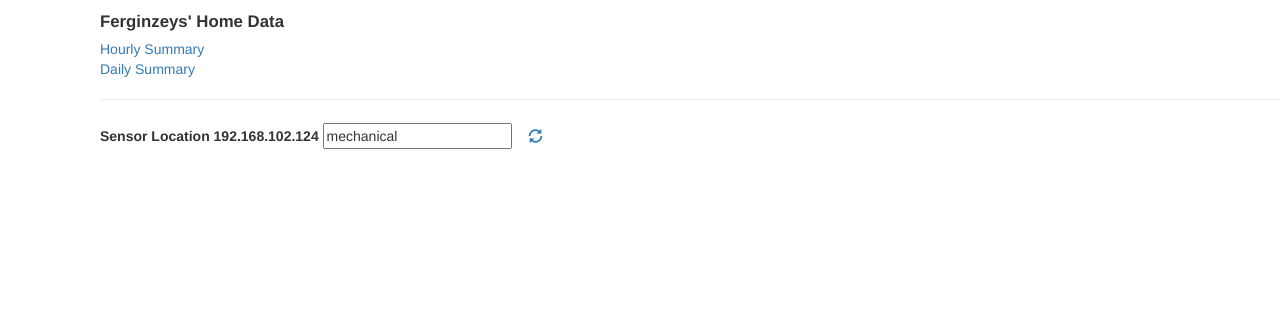
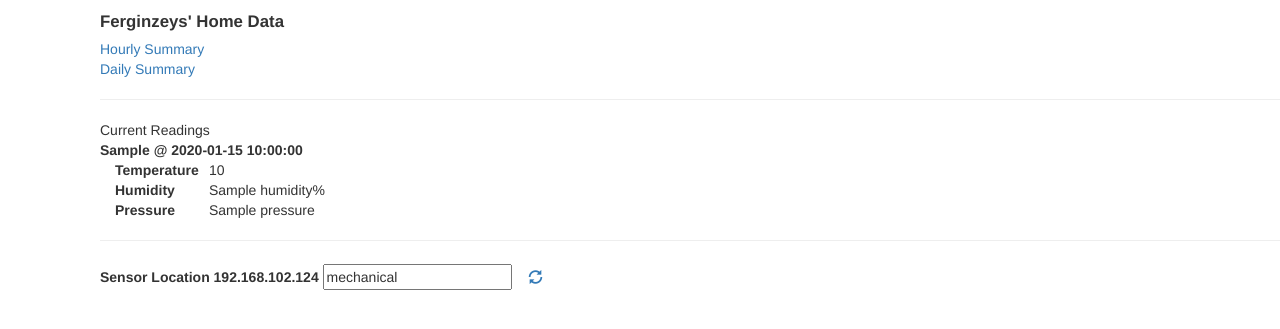
Before and after one commit to bferguso/homeauto-home_server, a Flask app: page / in a window 1280 px wide. Shown: the top 329 px of the page. Run offline with Flask 2, Linux system fonts and the light colour scheme; a database or web service that is not in the repository returns one stand-in record (values such as "Sample title"); some libraries are stand-ins or nearby versions.

Commit message:
Update formatting, put current temp on home page, hide summary data by default

```diff
--- a/src/main/html/homeServer/homeServer/app.py
+++ b/src/main/html/homeServer/homeServer/app.py
@@ -19,7 +19,9 @@ def verify_token(password):
 
 @app.route('/')
 def showHomePage():
-    return render_template("home.html", ip="192.168.102.124")
+    dao = HomeServerDao()
+    last_log = dao.getLastEnvironmentLog()
+    return render_template("home.html", ip="192.168.102.124", latest_env=last_log)
 
 @app.route('/inventory')
 def getinventory():
--- a/src/main/html/homeServer/homeServer/static/css/ferginzey.css
+++ b/src/main/html/homeServer/homeServer/static/css/ferginzey.css
@@ -18,3 +18,21 @@ div.ferginzey_title {
     font-weight: bold;
     color: #333;
 }
+
+div.env_reading_title {
+    font-weight: bold;
+}
+
+div.env_reading {
+    margin-left: 15px;
+}
+
+div.env_title {
+    display: inline-block;
+    font-weight: bold;
+    min-width: 90px;
+}
+
+div.env_value {
+    display: inline-block;
+}
--- a/src/main/html/homeServer/homeServer/templates/home.html
+++ b/src/main/html/homeServer/homeServer/templates/home.html
@@ -4,7 +4,7 @@
     <title>Ferginzeys' Home - Main Menu</title>
     <!-- Latest compiled and minified CSS -->
     <!-- Latest compiled and minified CSS -->
-    <link rel="stylesheet" href="b{{ url_for('static', filename='css/bootstrap.min.css') }}">
+    <link rel="stylesheet" href="{{ url_for('static', filename='css/bootstrap.min.css') }}">
     <!-- Optional theme -->
     <link rel="stylesheet" href="{{ url_for('static', filename='css/bootstrap-theme.min.css') }}">
     <link rel="stylesheet" href="{{ url_for('static', filename='css/ferginzey.css') }}"/>
@@ -16,16 +16,15 @@
     <script>
         //var ipAddress = "{{ ip }}";
         var ipAddress = "192.168.102.124";
-        $().ready(function() {
+        $().ready(function () {
             $("#sensorIp").text(ipAddress);
 
         });
-        var updateSensorLocation = function()
-        {
+        var updateSensorLocation = function () {
             var newLocation = $("#sensorLocationText").val();
             $.ajax({
                 method: "GET",
-                url: "http://"+ipAddress+"/updateConfig?physicalLocation="+newLocation,
+                url: "http://" + ipAddress + "/updateConfig?physicalLocation=" + newLocation,
                 success: function (msg) {
                     console.log(msg);
                     $("#resultMessage").text(msg);
@@ -40,14 +39,32 @@
 </head>
 <body>
 <div class="ferginzey_title">Ferginzeys' Home Data</div>
-<a href="/homeServer/hourlySummary">Hourly Summary</a><br>
-<a href="/homeServer/dailySummary">Daily Summary</a>
+<div class="nav_links">
+    <div class="nav_link"><a href="/homeServer/hourlySummary">Hourly Summary</a></div>
+    <div class="nav_link"><a href="/homeServer/dailySummary">Daily Summary</a></div>
+</div>
+<hr>
+<div>Current Readings</div>
+<div class="env_reading_title">{{latest_env.sensor_location}} @ {{latest_env.sample_timestamp}}</div>
+<div class="env_reading">
+    <div class="env_title">Temperature</div>
+    <div class="env_value">{{latest_env.temperature}}</div>
+</div>
+<div class="env_reading">
+    <div class="env_title">Humidity</div>
+    <div class="env_value">{{latest_env.humidity}}%</div>
+</div>
+<div class="env_reading">
+    <div class="env_title">Pressure</div>
+    <div class="env_value">{{latest_env.pressure}}</div>
+</div>
 <hr>
 <form>
     <div id="resultMessage" class="alert-success"></div>
     <label for="sensorLocationText">Sensor Location <span id="sensorIp"></span></label>
     <input id="sensorLocationText" type="text" value="mechanical"/>
-    <button class="btn btn-link" onclick="updateSensorLocation(); return false;" value="Update Location"><span class="glyphicon glyphicon-refresh"></span></button>
+    <button class="btn btn-link" onclick="updateSensorLocation(); return false;" value="Update Location"><span
+            class="glyphicon glyphicon-refresh"></span></button>
 </form>
 </body>
 </html>
```
Also changed, not shown: src/main/html/homeServer/homeServer/static/js/ferginzey.js (added, +12 -0 lines), src/main/html/homeServer/homeServer/templates/dailySummary.html (+33 -26 lines), src/main/html/homeServer/homeServer/templates/hourlySummary.html (+42 -37 lines).
